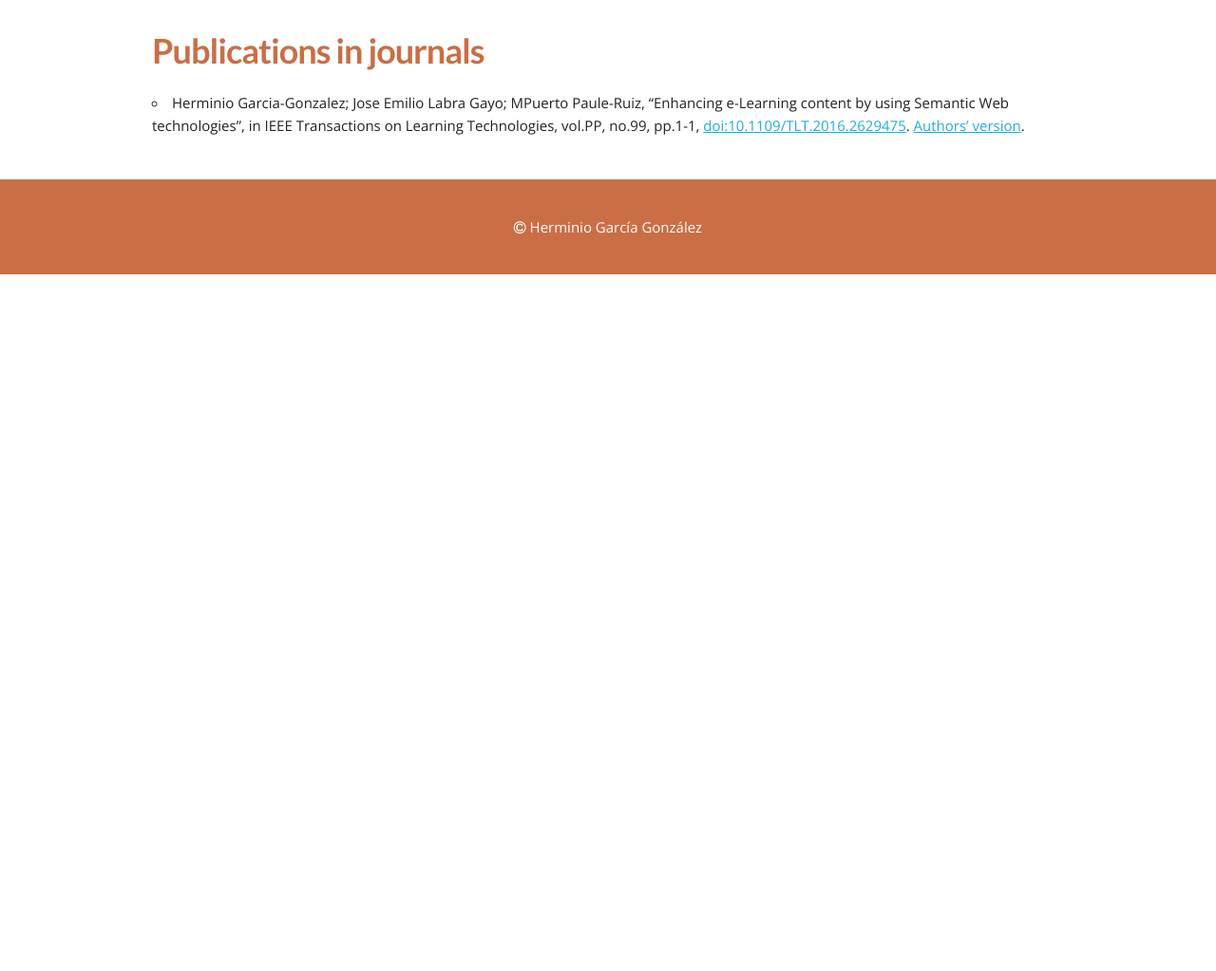
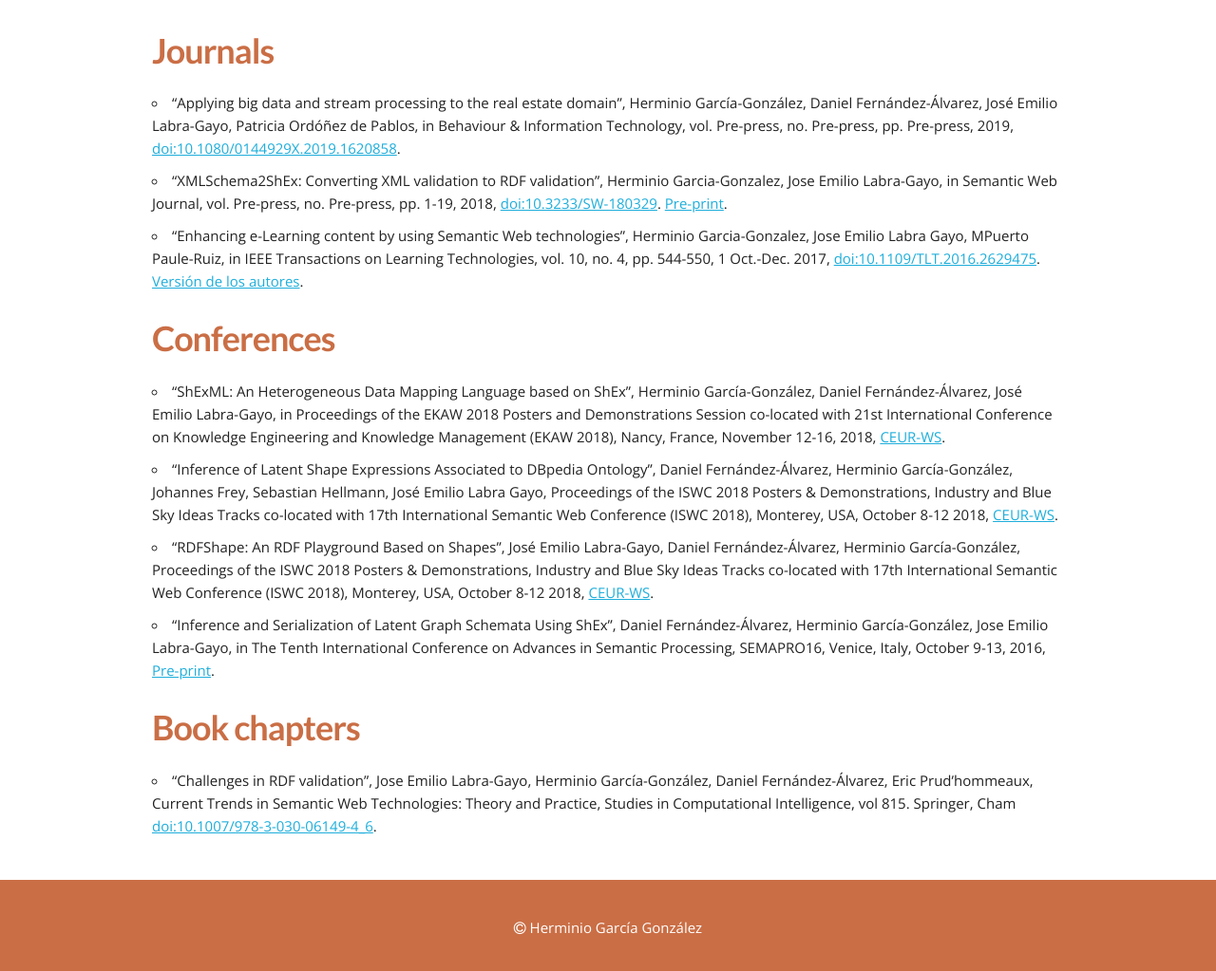
Before and after one commit to herminiogg/herminiogg.github.io, a Jekyll site: the page built from research/index.md, in a window 1280 px wide and 1280 px high. Shown: the part 253-1276 px from the top of the window at 95% size. Built offline with Jekyll 4.4.1, drawn with Linux system fonts in a browser that asks for light colours.

Commit message:
Updated research page

```diff
--- a/research/index.md
+++ b/research/index.md
@@ -5,5 +5,16 @@ page-title: "Research"
 lang: en
 ---
 
-### Publications in journals
-* Herminio Garcia-Gonzalez; Jose Emilio Labra Gayo; MPuerto Paule-Ruiz, "Enhancing e-Learning content by using Semantic Web technologies", in IEEE Transactions on Learning Technologies, vol.PP, no.99, pp.1-1, [doi:10.1109/TLT.2016.2629475](https://dx.doi.org/10.1109/TLT.2016.2629475). [Authors' version](./papers/LODLearning Authors' version.pdf).
+### Journals
+* "Applying big data and stream processing to the real estate domain", Herminio García-González, Daniel Fernández-Álvarez, José Emilio Labra-Gayo, Patricia Ordóñez de Pablos, in Behaviour & Information Technology, vol. Pre-press, no. Pre-press, pp. Pre-press, 2019, [doi:10.1080/0144929X.2019.1620858](https://dx.doi.org/10.1080/0144929X.2019.1620858).
+* "XMLSchema2ShEx: Converting XML validation to RDF validation", Herminio Garcia-Gonzalez, Jose Emilio Labra-Gayo, in Semantic Web Journal, vol. Pre-press, no. Pre-press, pp. 1-19, 2018, [doi:10.3233/SW-180329](https://dx.doi.org/10.3233/SW-180329). [Pre-print](http://www.semantic-web-journal.net/system/files/swj1824.pdf).
+* "Enhancing e-Learning content by using Semantic Web technologies", Herminio Garcia-Gonzalez, Jose Emilio Labra Gayo, MPuerto Paule-Ruiz, in IEEE Transactions on Learning Technologies, vol. 10, no. 4, pp. 544-550, 1 Oct.-Dec. 2017, [doi:10.1109/TLT.2016.2629475](https://dx.doi.org/10.1109/TLT.2016.2629475). [Versión de los autores](../../research/papers/LODLearning Authors' version.pdf).
+
+### Conferences
+* "ShExML: An Heterogeneous Data Mapping Language based on ShEx", Herminio García-González, Daniel Fernández-Álvarez, José Emilio Labra-Gayo, in Proceedings of the EKAW 2018 Posters and Demonstrations Session co-located with 21st International Conference on Knowledge Engineering and Knowledge Management (EKAW 2018), Nancy, France, November 12-16, 2018, [CEUR-WS](http://ceur-ws.org/Vol-2262/ekaw-poster-08.pdf).
+* "Inference of Latent Shape Expressions Associated to DBpedia Ontology", Daniel Fernández-Álvarez, Herminio García-González, Johannes Frey, Sebastian Hellmann, José Emilio Labra Gayo, Proceedings of the ISWC 2018 Posters & Demonstrations, Industry and Blue Sky Ideas Tracks co-located with 17th International Semantic Web Conference (ISWC 2018), Monterey, USA, October 8-12 2018, [CEUR-WS](http://ceur-ws.org/Vol-2180/paper-15.pdf).
+* "RDFShape: An RDF Playground Based on Shapes", José Emilio Labra-Gayo, Daniel Fernández-Álvarez, Herminio García-González, Proceedings of the ISWC 2018 Posters & Demonstrations, Industry and Blue Sky Ideas Tracks co-located with 17th International Semantic Web Conference (ISWC 2018), Monterey, USA, October 8-12 2018, [CEUR-WS](http://ceur-ws.org/Vol-2180/paper-35.pdf).
+* "Inference and Serialization of Latent Graph Schemata Using ShEx", Daniel Fernández-Álvarez, Herminio García-González, Jose Emilio Labra-Gayo, in The Tenth International Conference on Advances in Semantic Processing, SEMAPRO16, Venice, Italy, October 9-13, 2016, [Pre-print](http://labra.weso.es/pdf/2016_InferenceSerializationShEx.pdf).
+
+### Book chapters
+* "Challenges in RDF validation", Jose Emilio Labra-Gayo, Herminio García-González, Daniel Fernández-Álvarez, Eric Prud'hommeaux, Current Trends in Semantic Web Technologies: Theory and Practice, Studies in Computational Intelligence, vol 815. Springer, Cham [doi:10.1007/978-3-030-06149-4_6](https://doi.org/10.1007/978-3-030-06149-4_6).
```
Also changed, not shown: es/research/index.md (+11 -1 lines).
